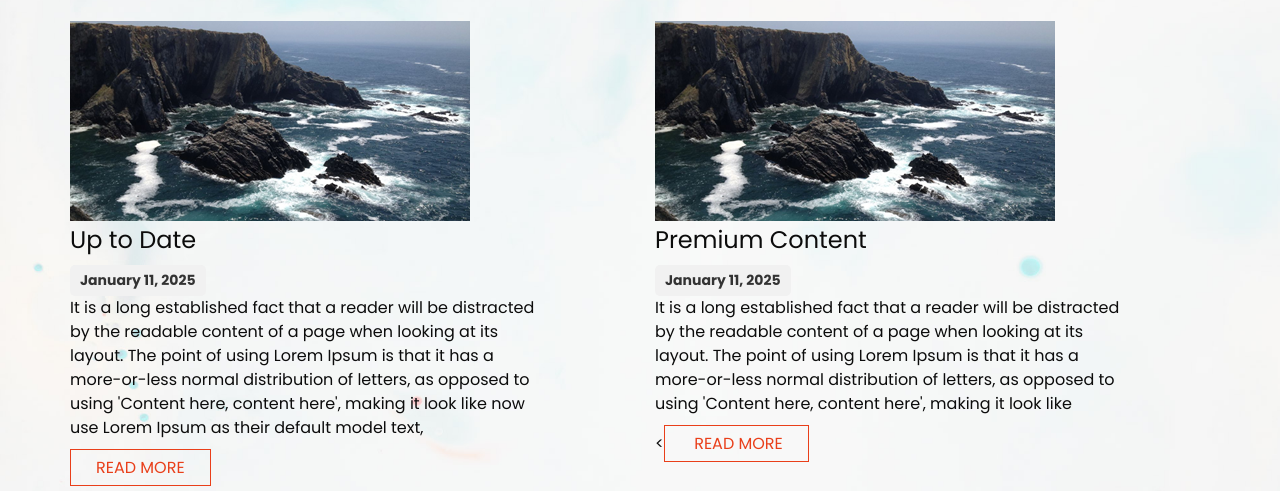
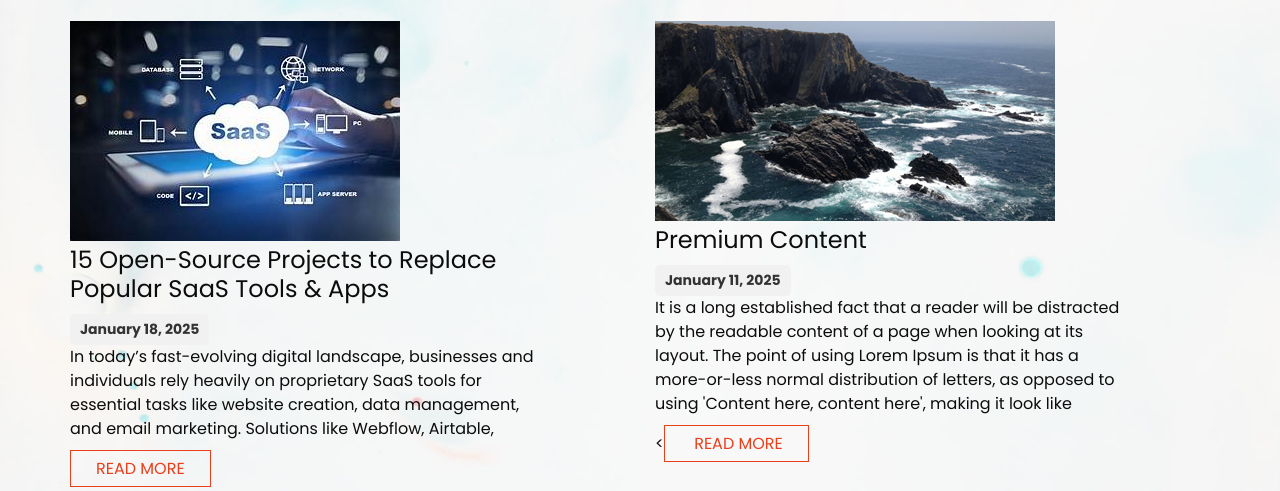
Before and after one commit to augustine-aj/Binary-and-Beyond.github.io, a plain HTML site: page index.html in a window 1280 px wide. Shown: the part 2018-2509 px from the top of the page. Drawn offline with nearby package versions, Linux system fonts and the light colour scheme.

Commit message:
Update index.html

```diff
--- a/index.html
+++ b/index.html
@@ -192,22 +192,18 @@
           <div class="col-md-6">
             <div class="box">
               <div class="img-box">
-                <img src="images/blog_demo.png" alt="">
+                <img src="articles/15_open_source_github_jan16/images/saas_tools.png" alt="">
               </div>
               <h4>
-                Up to Date
+                15 Open-Source Projects to Replace Popular SaaS Tools & Apps
               </h4>
               <div class="post-date">
-                <span>January 11, 2025</span> <!-- Example date -->
+                <span>January 18, 2025</span> <!-- Example date -->
               </div>
               <p>
-                It is a long established fact that a reader will be distracted by the readable content of a page when
-                looking at its layout. The point of using Lorem Ipsum is that it has a more-or-less normal distribution
-                of
-                letters, as opposed to using 'Content here, content here', making it look like now use Lorem Ipsum as
-                their default model text,
+                In today’s fast-evolving digital landscape, businesses and individuals rely heavily on proprietary SaaS tools for essential tasks like website creation, data management, and email marketing. Solutions like Webflow, Airtable,
               </p>
-              <a href="articles/article.html">
+              <a href="articles/15_open_source_github_jan16/images/15-open-source-github-jan16.html">
                 Read More
               </a>
             </div>
```
